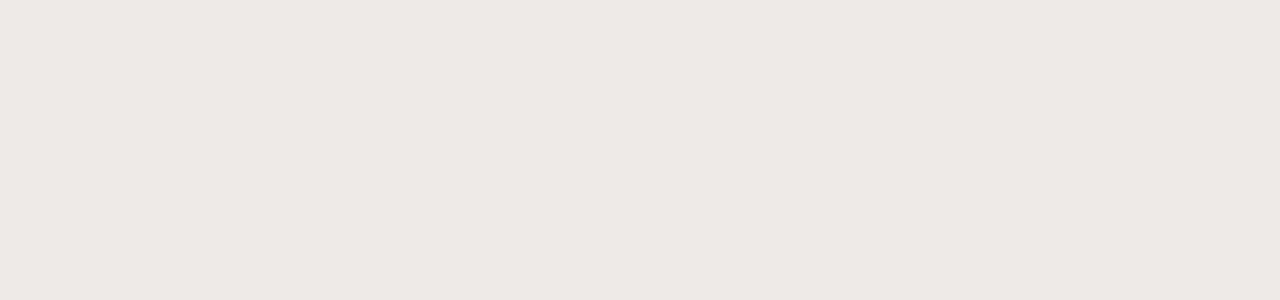
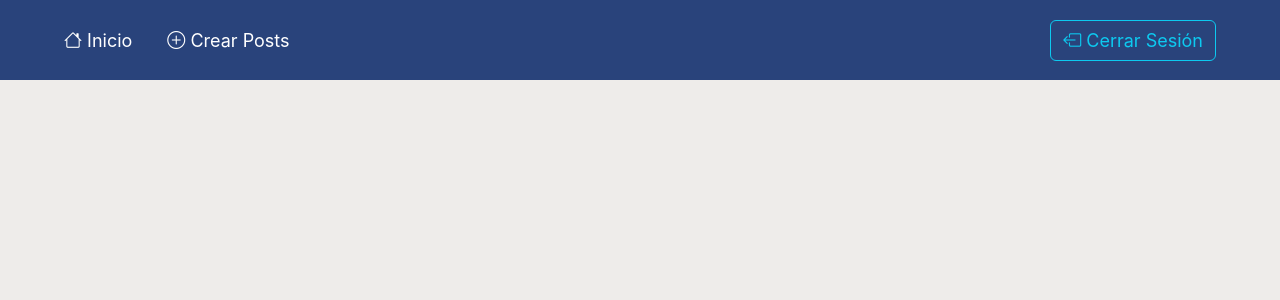
Before and after one commit to EstebanSNZT/PI_Informe4_202300769_202307805, a React (Create React App) app in the folder frontend/: page /inicio in a window 1280 px wide. Shown: the top 300 px of the page. Built offline with nearby package versions, Linux system fonts and the light colour scheme.

Commit message:
Inicio Menú

```diff
--- a/frontend/src/Components/Home.jsx
+++ b/frontend/src/Components/Home.jsx
@@ -5,11 +5,7 @@ import { useNavigate } from "react-router-dom";
 import { Link } from "react-router-dom";
 
 function Home() {
-    const [posts, setPosts] = useState([]);
-    const [postView, setpostView] = useState(true);
-    const [postChanged, setPostChanged] = useState(false);
     const [cookies, setCookie, removeCookie] = useCookies(['user']);
-    const [comment, setComment] = useState("");
     const navigate = useNavigate();
 
     const handleLogout = () => {
@@ -19,7 +15,29 @@ function Home() {
 
     return (
         <Fragment>
-
+            <div style={{ display: "flex", alignItems: "center", height: "10vh", width: "100%", top: "0", backgroundColor: "#29437B", position: 'fixed', zIndex: "1" }}>
+                <div style={{ display: "flex", alignItems: "center", height: "10vh", width: "50%", top: 0, paddingLeft: "5%" }}>
+                    <ul style={{ listStyleType: "none", display: "flex", alignItems: "center", height: "100%", padding: 0, margin: "0px" }}>
+                        <li style={{ color: "white", marginRight: "35px" }}>
+                            <Link style={{ color: "white", textDecoration: "none", fontSize: "18px" }} to="/inicio">
+                                <i class="bi bi-house"></i> Inicio
+                            </Link>
+                        </li>
+                        <li style={{ color: "white", marginRight: "35px" }}>
+                            <div style={{ color: "white", textDecoration: "none", fontSize: "18px" }}>
+                                <i class="bi bi-plus-circle"></i> Crear Posts
+                            </div>
+                        </li>
+                        <li style={{ color: "white", marginRight: "35px" }}>
+                        </li>
+                    </ul>
+                </div>
+                <div style={{ display: "flex", alignItems: "center", height: "10vh", width: "50%", top: 0, flexDirection: "row-reverse", paddingRight: "5%" }}>
+                    <button className="btn btn-outline-info" onClick={handleLogout} style={{ fontSize: "18px" }}>
+                        <i class="bi bi-box-arrow-left"></i> Cerrar Sesión
+                    </button>
+                </div>
+            </div>
         </Fragment >
     );
 }
```
